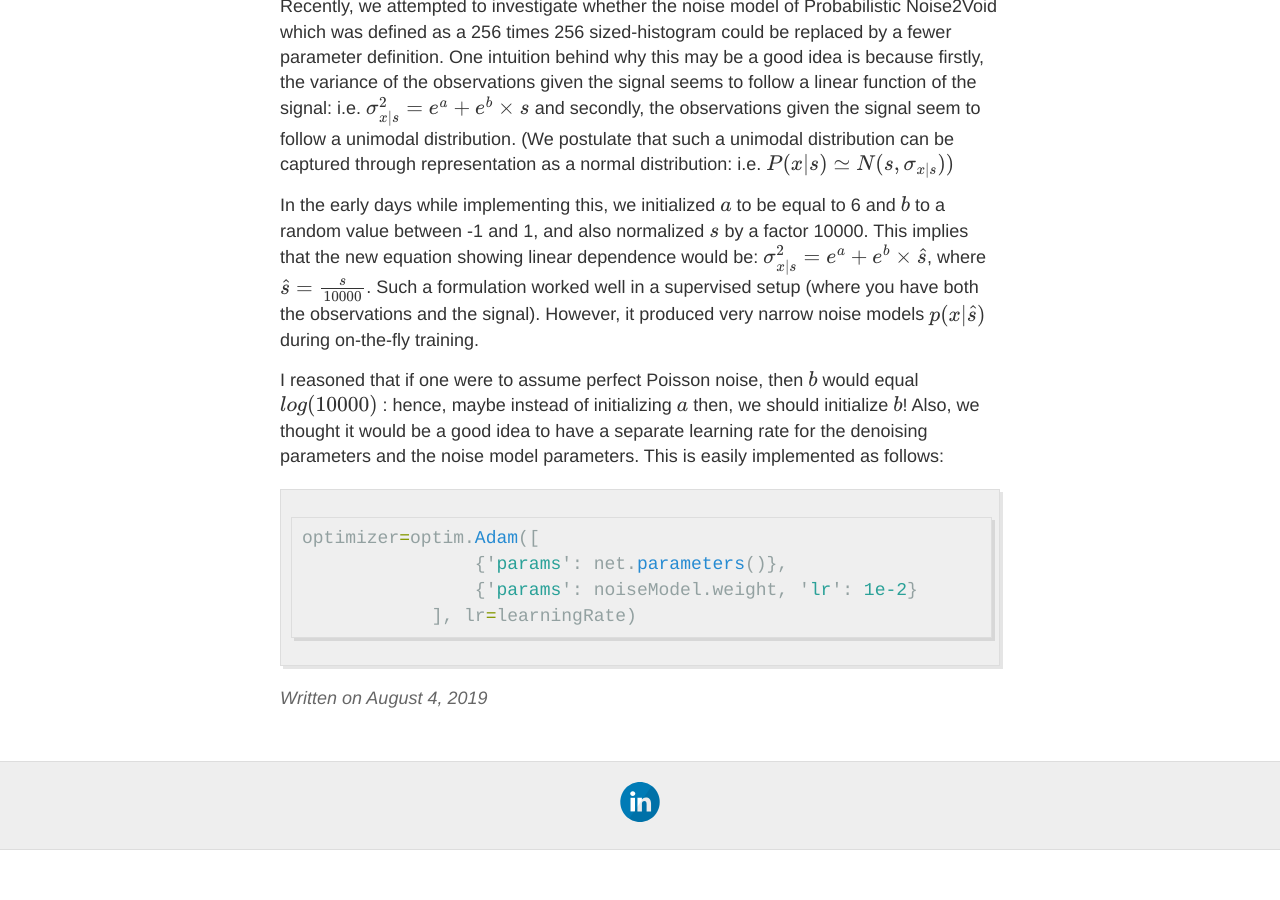
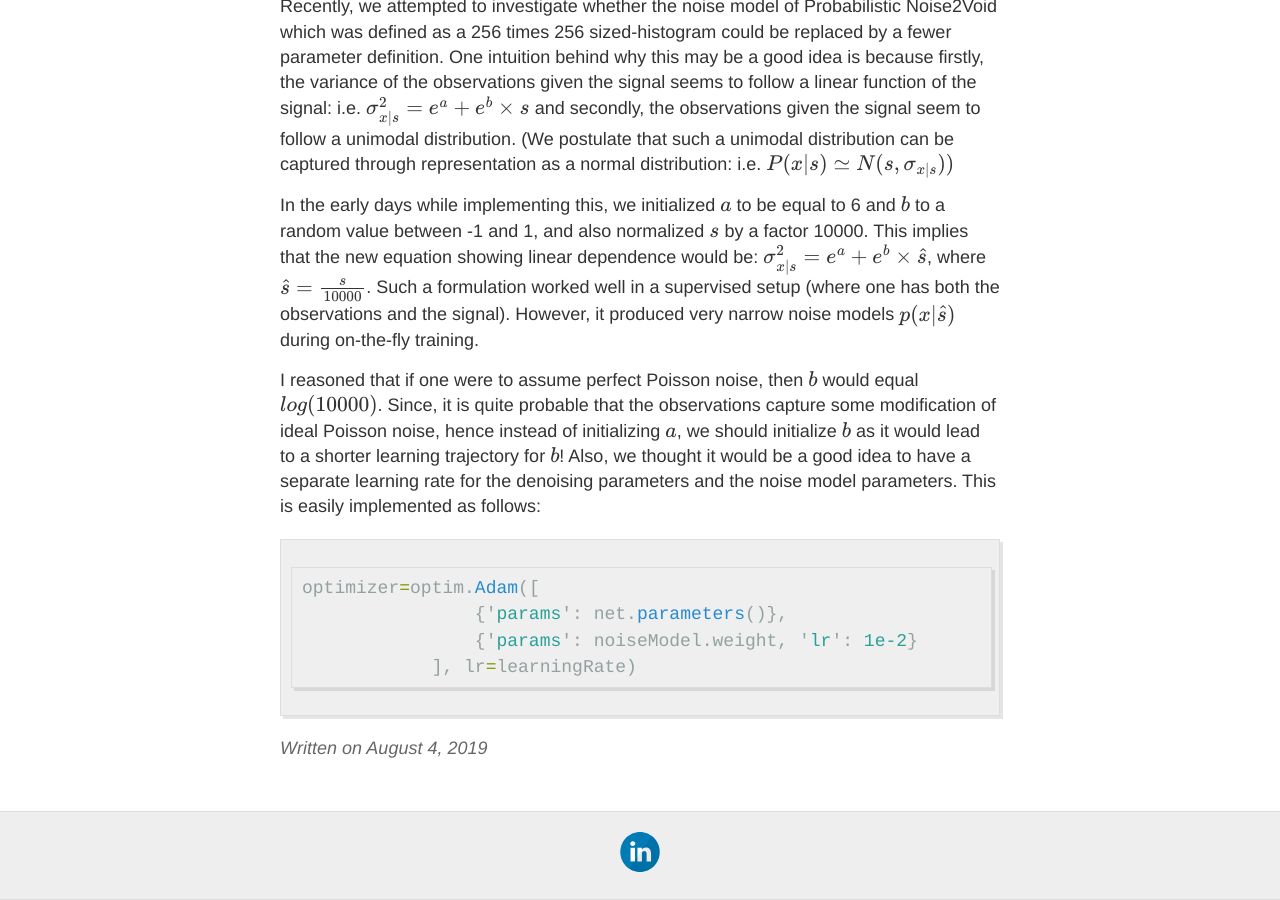
Before and after one commit to malaalam/minuteskeeper, a Jekyll site: the page built from _posts/2019-08-04-04_August-2019.md, in a window 1280 px wide and 900 px high, scrolled down 587 px. Built offline with Jekyll 4.4.1, drawn with Linux system fonts in a browser that asks for light colours; formulas are drawn with MathJax 3; a script that is not in the unit is left out; comment, search, counter and statistics services are not loaded; before the commit the page ends 1437 px from its top, so only the background shows below that.

Commit message:
Explained the intuition for selecting b, further

````diff
--- a/_posts/2019-08-04-04_August-2019.md
+++ b/_posts/2019-08-04-04_August-2019.md
@@ -18,9 +18,9 @@ i.e. $$ P(x|s) \simeq N(s, \sigma_{x|s}))$$
 In the early days while implementing this, we initialized $$a$$ to be equal to 6 and $$b$$ to  a random value between -1 and 1, and also normalized $$s$$ by a factor 10000. This implies that the new equation showing linear dependence would be:
 $$ \sigma^{2}_{x|s} = e^{a} + e^{b} \times \hat{s} $$,
 where $$\hat{s} =\frac{s}{10000}$$.
-Such a formulation worked well in a supervised setup (where you have both the observations and the signal). However, it produced very narrow noise models $$p(x|\hat{s})$$ during on-the-fly training.
+Such a formulation worked well in a supervised setup (where one has both the observations and the signal). However, it produced very narrow noise models $$p(x|\hat{s})$$ during on-the-fly training.
 
-I reasoned that if one were to assume perfect Poisson noise, then $$b$$ would equal $$log(10000)$$ : hence, maybe instead of initializing $$a$$ then, we should initialize $$b$$!
+I reasoned that if one were to assume perfect Poisson noise, then $$b$$ would equal $$log(10000)$$. Since, it is quite probable that the observations capture some modification of ideal Poisson noise, hence instead of initializing $$a$$, we should initialize $$b$$ as it would lead to a shorter learning trajectory for $$b$$!
 Also, we thought it would be a good idea to have a separate learning rate for the denoising parameters and the noise model parameters. This is easily implemented as follows:
 
 ```python
````
